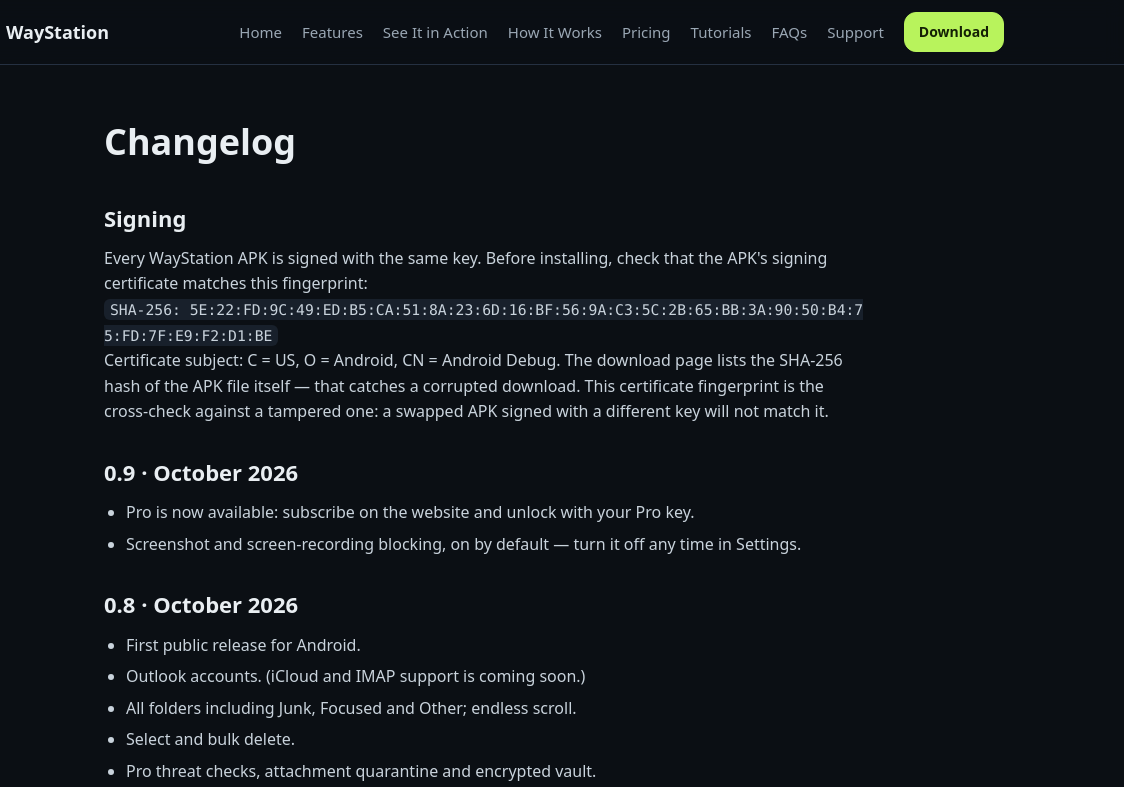
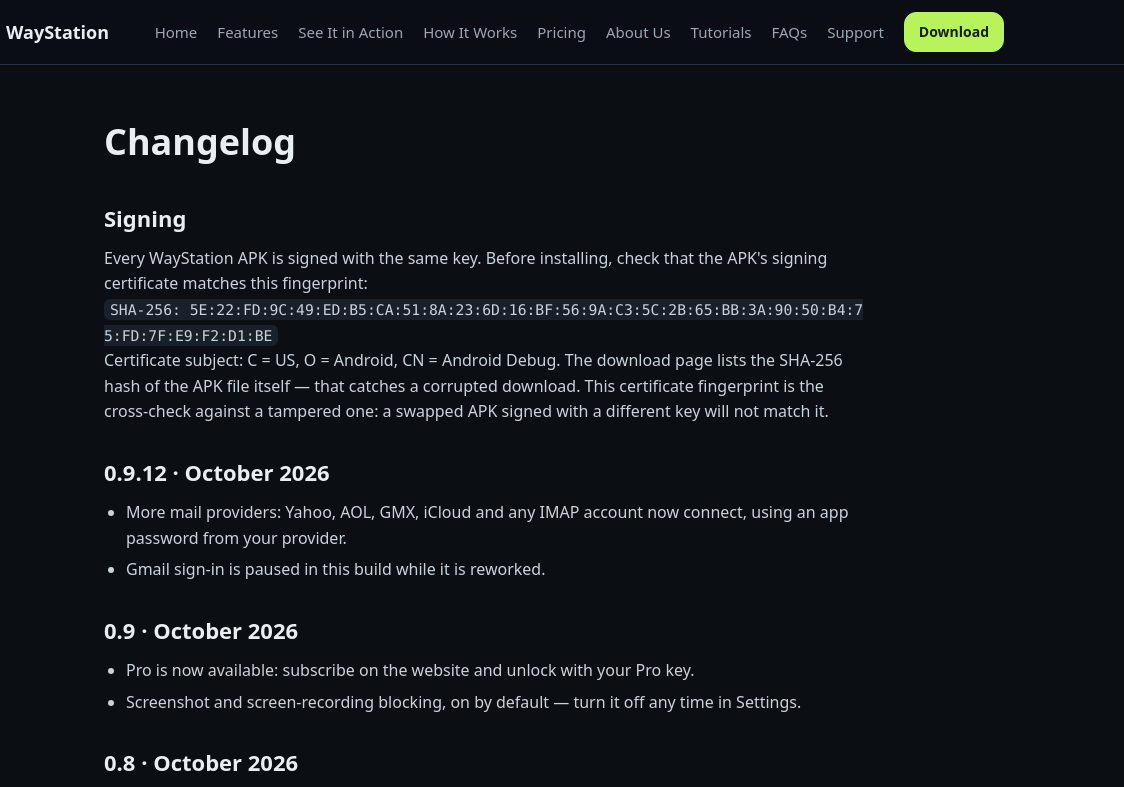
Before and after one commit to waystationsecurity-app/waystationsecurity-app.github.io, a plain HTML site: page changelog.html in a window 1280 px wide. Shown: the top 787 px of the page, 156-1280 px from the left. Drawn offline with Linux system fonts and the light colour scheme.

Commit message:
Changelog: add 0.9.12 entry, About link

```diff
--- a/changelog.html
+++ b/changelog.html
@@ -11,6 +11,7 @@
 <a href="/see-it-in-action.html">See It in Action</a>
 <a href="/how-it-works.html">How It Works</a>
 <a href="/pricing.html">Pricing</a>
+<a href="/about.html">About Us</a>
 <a href="/tutorials.html">Tutorials</a>
 <a href="/faq.html">FAQs</a>
 <a href="/support.html">Support</a>
@@ -21,6 +22,7 @@
 <a href="/see-it-in-action.html">See It in Action</a>
 <a href="/how-it-works.html">How It Works</a>
 <a href="/pricing.html">Pricing</a>
+<a href="/about.html">About Us</a>
 <a href="/tutorials.html">Tutorials</a>
 <a href="/faq.html">FAQs</a>
 <a href="/support.html">Support</a>
@@ -33,10 +35,12 @@
 <p>Every WayStation APK is signed with the same key. Before installing, check that the APK's signing certificate matches this fingerprint:</p>
 <p><code>SHA-256: 5E:22:FD:9C:49:ED:B5:CA:51:8A:23:6D:16:BF:56:9A:C3:5C:2B:65:BB:3A:90:50:B4:75:FD:7F:E9:F2:D1:BE</code></p>
 <p>Certificate subject: C = US, O = Android, CN = Android Debug. The download page lists the SHA-256 hash of the APK file itself &mdash; that catches a corrupted download. This certificate fingerprint is the cross-check against a tampered one: a swapped APK signed with a different key will not match it.</p>
+<h2>0.9.12 &middot; October 2026</h2>
+<ul><li>More mail providers: Yahoo, AOL, GMX, iCloud and any IMAP account now connect, using an app password from your provider.</li><li>Gmail sign-in is paused in this build while it is reworked.</li></ul>
 <h2>0.9 &middot; October 2026</h2>
 <ul><li>Pro is now available: subscribe on the website and unlock with your Pro key.</li><li>Screenshot and screen-recording blocking, on by default &mdash; turn it off any time in Settings.</li></ul>
 <h2>0.8 &middot; October 2026</h2>
-<ul><li>First public release for Android.</li><li>Outlook accounts. (iCloud and IMAP support is coming soon.)</li><li>All folders including Junk, Focused and Other; endless scroll.</li><li>Select and bulk delete.</li><li>Pro threat checks, attachment quarantine and encrypted vault.</li></ul>
+<ul><li>First public release for Android.</li><li>Outlook accounts. (iCloud and IMAP support arrived in 0.9.12.)</li><li>All folders including Junk, Focused and Other; endless scroll.</li><li>Select and bulk delete.</li><li>Pro threat checks, attachment quarantine and encrypted vault.</li></ul>
 </div></main>
 <footer><div class="wrap"><div>&copy; 2026 WayStation Security. WayStation is not affiliated with Microsoft, Apple or Google.</div>
 <div><a href="/privacy.html">Privacy</a><a href="/terms.html">Terms</a><a href="/support.html">Support</a><a href="/changelog.html">Changelog</a><!-- TODO: paste your Stripe customer-portal link (Stripe dashboard > Settings > Customer portal) --><a href="https://billing.stripe.com/p/login/aFa4gB8Sibo29UNfnU6sw01">Manage subscription</a></div></div></footer>
```
